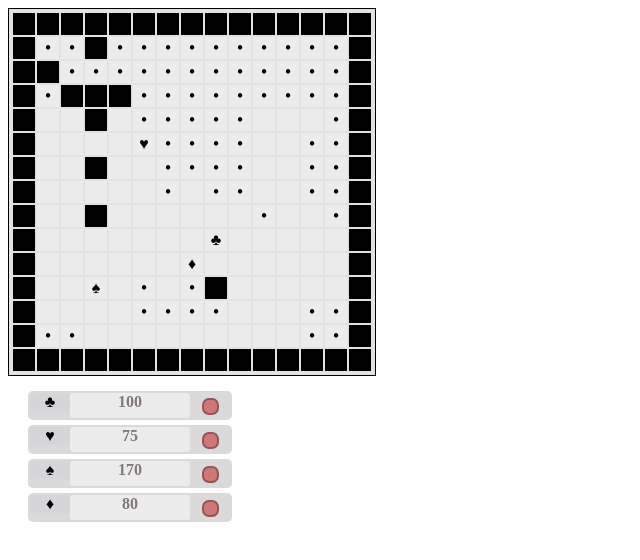
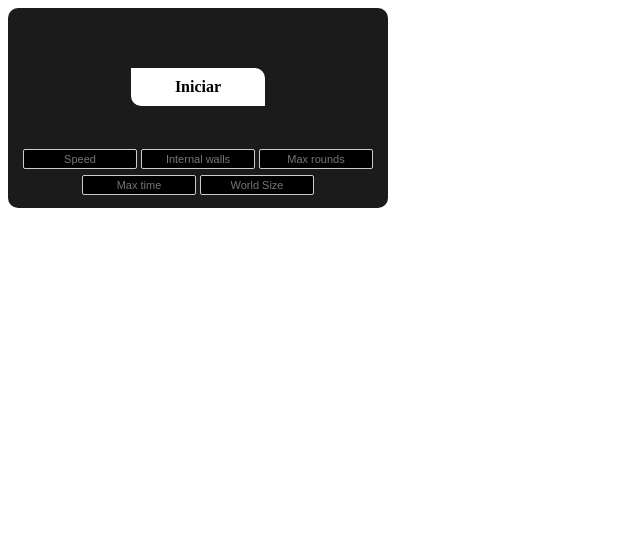
Before and after one commit to Biusbiro/JavaScriptEloquent, a plain HTML site: page TheWorld/index.html in a window 1280 px wide. Shown: the whole page, without its empty margins (0-640 px from the left). Drawn offline with Linux system fonts and the light colour scheme.

Commit message:
Created layoult start menu, insert action for start button

```diff
--- a/TheWorld/Style.css
+++ b/TheWorld/Style.css
@@ -61,6 +61,52 @@
 
 #scoreBoard{
     float: left;
-    width: 350px;
+    width: 240px;
     margin-top: 10px;
 }
+
+#status{
+    float: left;
+}
+
+.bg-config{
+    background-color: #1b1b1b;
+    border-radius: 10px;
+    width: 380px;
+    height: 200px;
+    position: absolute;
+    margin: auto;
+}
+
+.button-config
+{
+    position: relative;
+    margin: 60px auto 40px;
+    width: 30%;
+    padding: 10px;
+    background-color: white;
+    border-radius: 10px;
+    border-bottom-right-radius: 0px;
+    border-top-left-radius: 0px;
+    font-weight: bold;
+    text-align: center;
+}
+
+.input-config{
+    width: 30%;
+    font-size: 11px;
+    text-align: center;
+    padding: 3px 3px;
+    margin: 3px 0;
+    display: inline-block;
+    border: 1px solid #ccc;
+    border-radius: 2px;
+    box-sizing: border-box;
+    background-color: black;
+    color: white;
+}
+
+.button-group{
+    text-align: center;
+    left: 2px;
+}
--- a/TheWorld/World.js
+++ b/TheWorld/World.js
@@ -5,6 +5,8 @@
 var villagers = [];
 var content = [];
 var internallWalls = 0;
+var sizeWorld = 0;
+var velocity = 0;
 
 
 var printLog = function (content) {
@@ -189,6 +191,7 @@ var populeWorld = function(content){
     villagers = createVillager(content, villagers, content.length, "♥");
     villagers = createVillager(content, villagers, content.length, "♠");
     villagers = createVillager(content, villagers, content.length, "♦");
+
     return content;
 }
 
@@ -203,19 +206,22 @@ var round = function(content){
         //console.log("Life: " + value[0] + " = " + value[1]);
         scoreBoard.children[key].children[1].innerHTML = value[1];
     })
-
 }
 
-//temporario para testes
+var start = function(){
+    getSlot().removeChild(document.getElementById("bg-config"));
 
-//var arenaSlot = document.getElementById("arenaSlot");
-//var arenaGraphic = createGraphicTable(10);
-//arenaSlot.appendChild(arenaGraphic);
+    content = createWorld(sizeWorld, sizeWorld);
+    content = populeWorld(content);
+    var rounds = window.setInterval(function(){round(content)}, velocity);
+}
 
-////////////////////////
+/////////////////////////////--  CONFIG  --/////////////////////////////
 
-content = createWorld(15,15);
-internallWalls = 10;
-content = populeWorld(content);
+                    sizeWorld = 12;
+                    internallWalls = 3;
+                    velocity = 100;
 
-var rounds = window.setInterval(function(){round(content)}, 50);
+                    //start();
+
+////////////////////////////////////////////////////////////////////////
--- a/TheWorld/index.html
+++ b/TheWorld/index.html
@@ -6,32 +6,37 @@
     <meta http-equiv="X-UA-Compatible" content="ie=edge">
     <link rel="stylesheet" type="text/css" href="Style.css">
     <title>Document</title>
-
 </head>
 <body>
-    <div id="arenaSlot"></div>
+    <div id="arenaSlot">
+        <div id="bg-config" class="bg-config">
+            <div id="button-start" class="button-config" onclick="start()">Iniciar</div>
+            <div class="button-group">
+                <input class="input-config" type="text" placeholder="Speed">
+                <input class="input-config" type="text" placeholder="Internal walls">
+                <input class="input-config" type="text" placeholder="Max rounds">
+                <input class="input-config" type="text" placeholder="Max time">
+                <input class="input-config" type="text" placeholder="World Size">
+            </div>
+        </div>
+    </div>
+
     <div id="scoreBoard">
         <div class="score" id="vi1">
             <div class="score-name">♣</div>
             <div class="score-value">0</div>
             <div class="button-score"></div><br/>
         </div>
-
-
         <div class="score" id="vi2">
             <div class="score-name">♥</div>
             <div class="score-value">0</div>
             <div class="button-score"></div><br/>
         </div>
-
-
         <div class="score" id="vi3">
             <div class="score-name">♠</div>
             <div class="score-value">0</div>
             <div class="button-score"></div><br/>
         </div>
-
-
         <div class="score" id="vi4">
             <div class="score-name">♦</div>
             <div class="score-value">0</div>
@@ -39,7 +44,7 @@
         <br/>
         </div>
     </div>
-    <div id="rounds"></div>
+
     <script src="World.js"></script>
 </body>
 </html>
```
